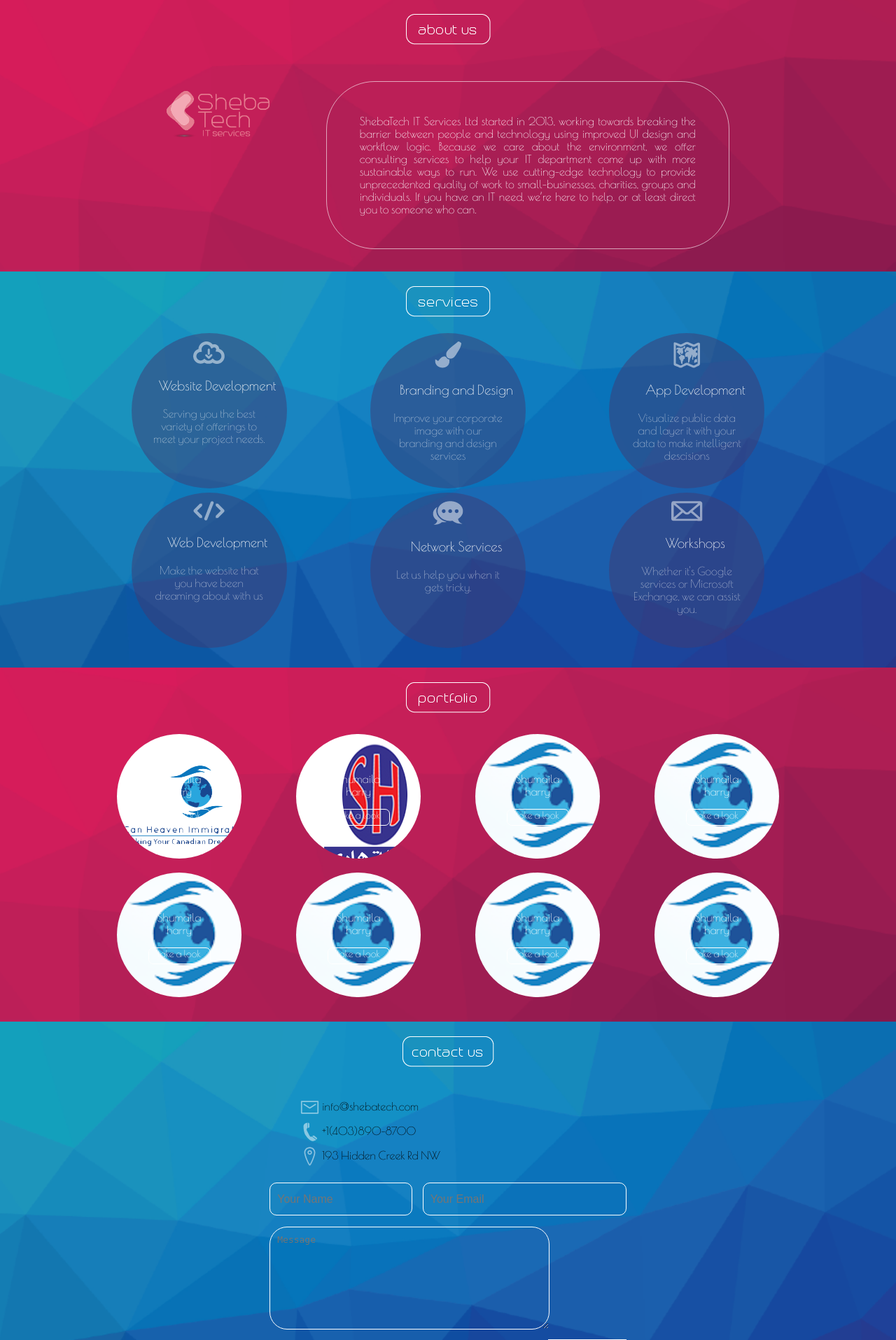
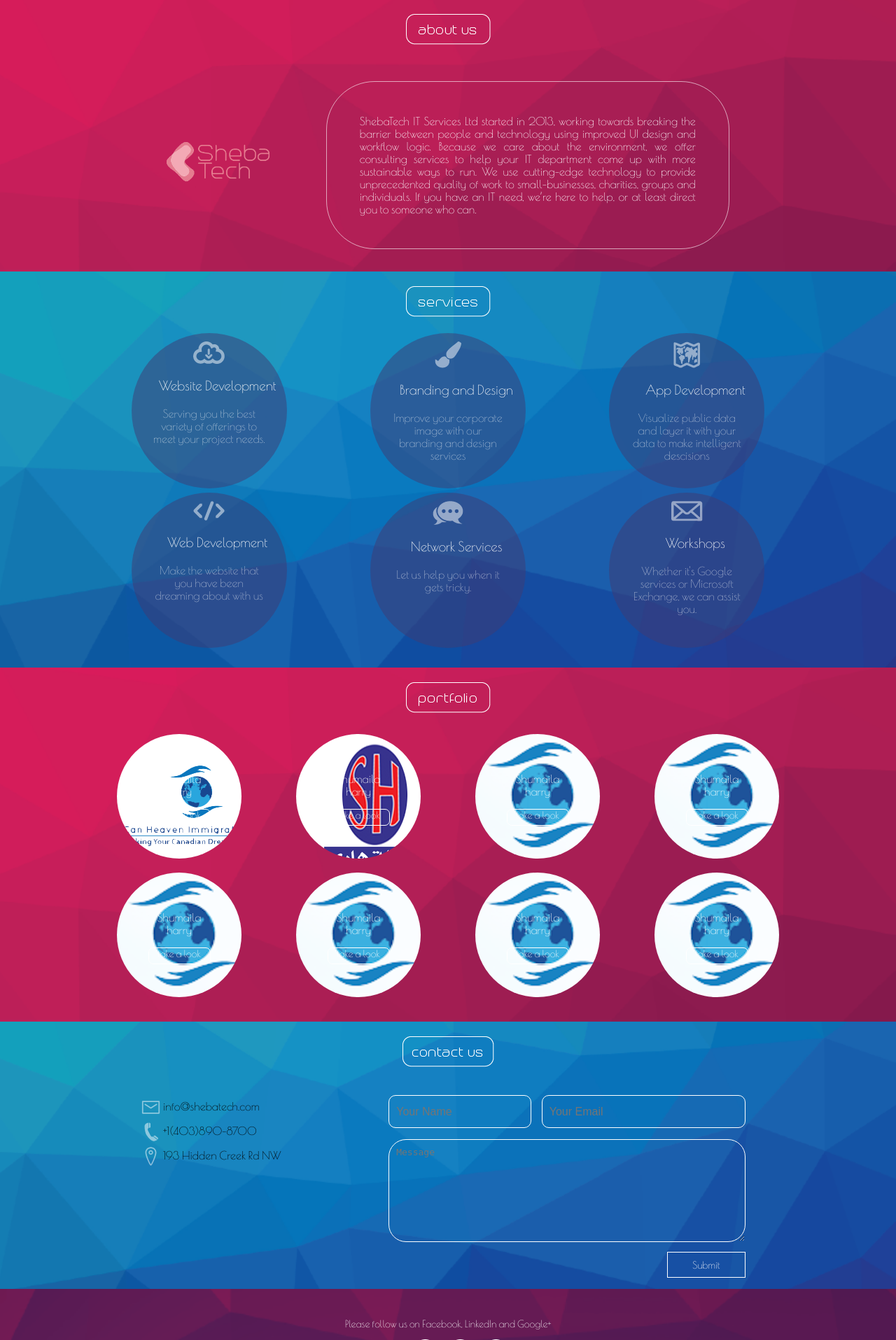
Before and after one commit to tarekshumaila/shebatech-1, a PHP site: page / in a window 1280 px wide. Shown: the part 601-2516 px from the top of the page at 70% size. Run offline with PHP 8.4, Linux system fonts and the light colour scheme; some libraries are stand-ins or nearby versions.

Commit message:
omor
slider is ready for animation, also fixed contact us and about us  logo

```diff
--- a/the website/css/style.css
+++ b/the website/css/style.css
@@ -95,7 +95,6 @@ body{
 #pinklogo{
     width: 147px;
     margin: auto;
-    margin-top: 23px;
     padding: 0;
 }
 #aboutusdescription{
@@ -272,7 +271,7 @@ body{
     background-color: transparent;
     border: 1px solid white;
     border-radius: 25px;
-    width: 400px;
+    width:100%;
     height: 147px;
     font-size: medium;
     padding: 10px;
--- a/the website/php/contactus.php
+++ b/the website/php/contactus.php
@@ -1,4 +1,4 @@
-<div class="mediumcontainer">
+<div class="mediumcontainer  flex justify-around wrap-wrap"">
 <div class="title centerMeInANewLine"> <img src="img/contactus.png"> </div>
 <ul id="contactussocialbuttons">
     <div class="contactusdetails"><img src="../svg/email.svg" class="contactusicon"><p>info@shebatech.com</p></div>
--- a/the website/php/head.php
+++ b/the website/php/head.php
@@ -8,21 +8,21 @@
 
 	function Slider(){
 		$("#1").show("fade",2000);
-		$("#1").delay(3000).fadeOut(2000);
+		$("#1").delay(5000).fadeOut(2000);
 
 		var sc = $("#slider img").size();
 		var count = 2;
 
 		setInterval(function(){
-			$("#slider #"+count).delay(300).fadeIn(2000);
-			$("#slider #"+count).delay(3000).fadeOut(2000);
+			$("#slider #"+count).fadeIn(2000);
+			$("#slider #"+count).delay(5000).fadeOut(2000);
 
 			if(count == sc){
 				count = 1
 			}else{
 				count = count+1;
 			}
-		},7100);
+		},9200);
 	}
 
 </script>
```
Also changed, not shown: the website/img/logo-transparent-01.png.
